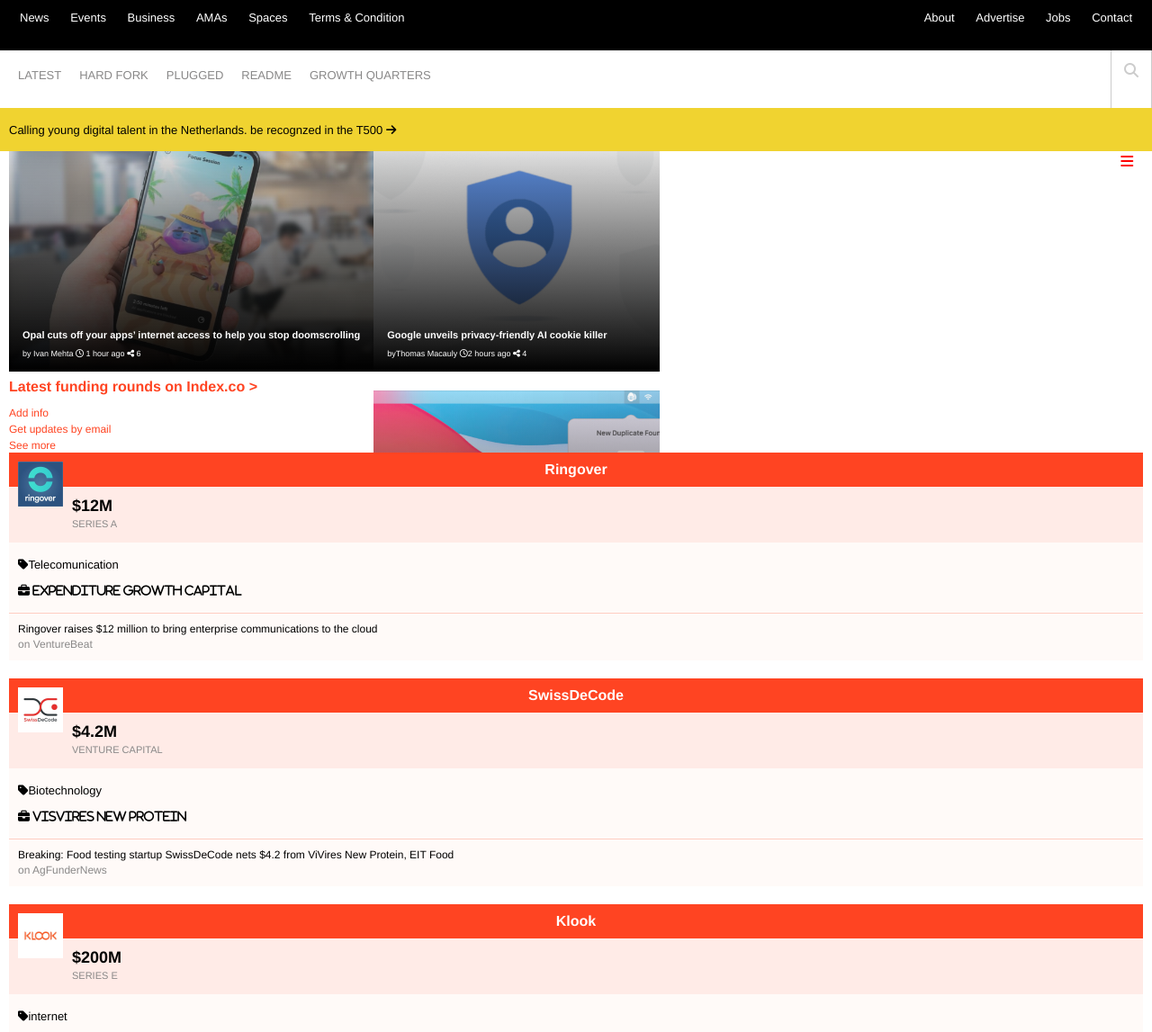
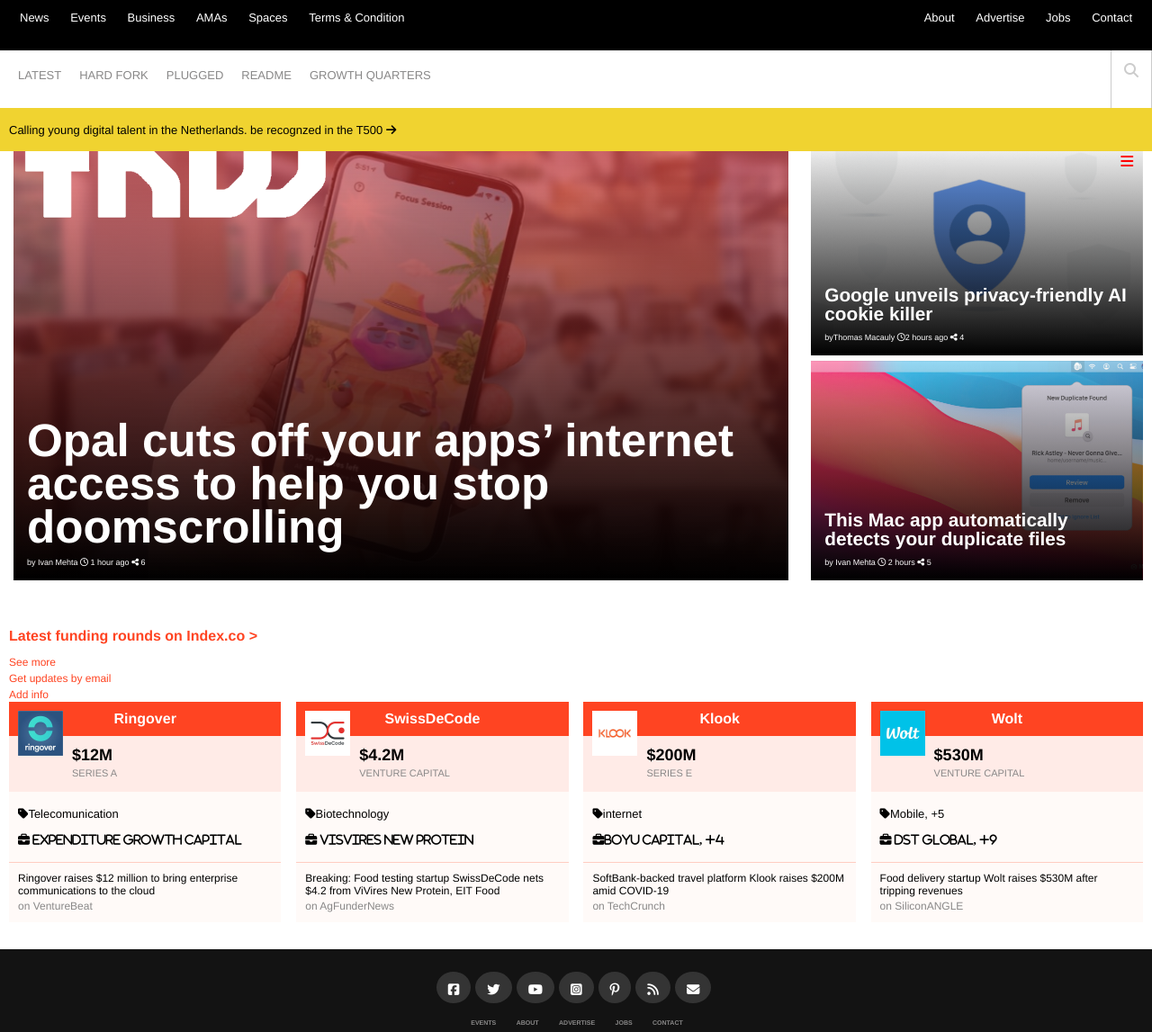
Before and after one commit to chukwuemeka1234/the-next-web-clone, a website: page index.html in a window 1280 px wide. Shown: the top 1147 px of the page at 90% size. Drawn offline with Linux system fonts and the light colour scheme.

Commit message:
Add media query for desktop

```diff
--- a/index.html
+++ b/index.html
@@ -96,7 +96,7 @@
                 </ul>
             </div>
             <div class="funding-boxes">
-                <div class="box">
+                <div class="box" id="box-1">
                     <div class="top-box">
                         <img src="img/funding-img-1.jpg" alt="Ringover">
                         <a href="#"><h4 class="orange">Ringover</h4></a>
@@ -112,7 +112,7 @@
                         <span>on VentureBeat</span></a>
                     </div>
                 </div>
-                <div class="box">
+                <div class="box" id="box-2">
                     <div class="top-box">
                         <img src="img/funding-img-2.webp" alt="SwissDeCode">
                         <a href="#"><h4 class="orange">SwissDeCode</h4></a>
@@ -128,7 +128,7 @@
                         <span>on AgFunderNews</span></a>
                     </div>
                 </div>
-                <div class="box">
+                <div class="box" id="box-3">
                     <div class="top-box">
                         <img src="img/funding-img-3.jpg" alt="Klook">
                         <a href="#"><h4 class="orange">Klook</h4></a>
@@ -144,7 +144,7 @@
                         <span>on TechCrunch</span></a>
                     </div>
                 </div>
-                <div class="box">
+                <div class="box" id="box-4">
                     <div class="top-box">
                         <img src="img/funding-img-4.jpg" alt="Wolt">
                         <a href="#"><h4 class="orange">Wolt</h4></a>
--- a/main.css
+++ b/main.css
@@ -406,3 +406,85 @@
     display: none;
   }
 }
+@media screen and (min-width: 1024px) {
+  .content-container {
+    height: 550px;
+    margin-top: 30px;
+  }
+  .content-info {
+    width: 70%;
+    height: 500px;
+    position: relative;
+  }
+  .gray {
+    font-size: 0.98rem;
+  }
+
+  .sub-content-container {
+    width: 30%;
+    height: 500px;
+    margin-left: 20px;
+    margin-top: 20px;
+  }
+  .sub-content-info {
+    height: 245px;
+    margin-top: -10px;
+    margin-bottom: 15px;
+  }
+
+  .content-info img {
+    display: block;
+    width: 40%;
+    height: auto;
+    position: absolute;
+    top: 10px;
+    left: 10px;
+  }
+
+  .content-info h1 {
+    font-size: 3.2rem;
+    line-height: 3rem;
+  }
+
+  .sub-content-info h2 {
+    font-size: 1.3rem;
+    line-height: 1.3rem;
+  }
+
+  .first-image {
+    background-image: linear-gradient(
+        rgba(255, 61, 61, 0.562),
+        rgba(0, 0, 0, 1)
+      ),
+      url(./img/Opal-image.PNG);
+    margin: 5px;
+  }
+  .date {
+    display: block;
+    position: absolute;
+    top: 10px;
+    right: 10px;
+  }
+
+  .funding-heading {
+    display: flex;
+    justify-content: space-between;
+  }
+  .funding-boxes {
+    display: flex;
+    justify-content: space-between;
+  }
+
+  .funding-heading ul {
+    display: flex;
+    text-decoration: none;
+  }
+
+  .box {
+    width: 24%;
+  }
+
+  #box-4 {
+    display: block;
+  }
+}
```
